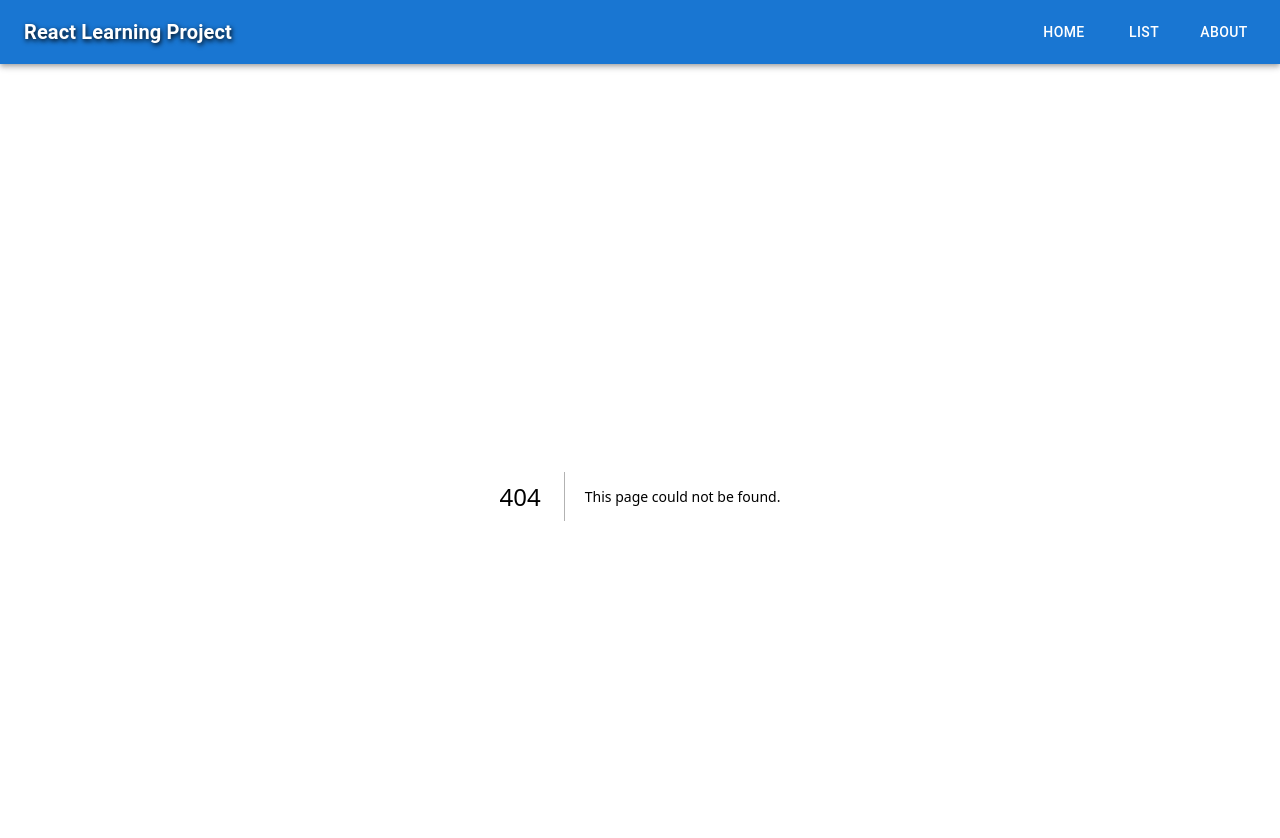
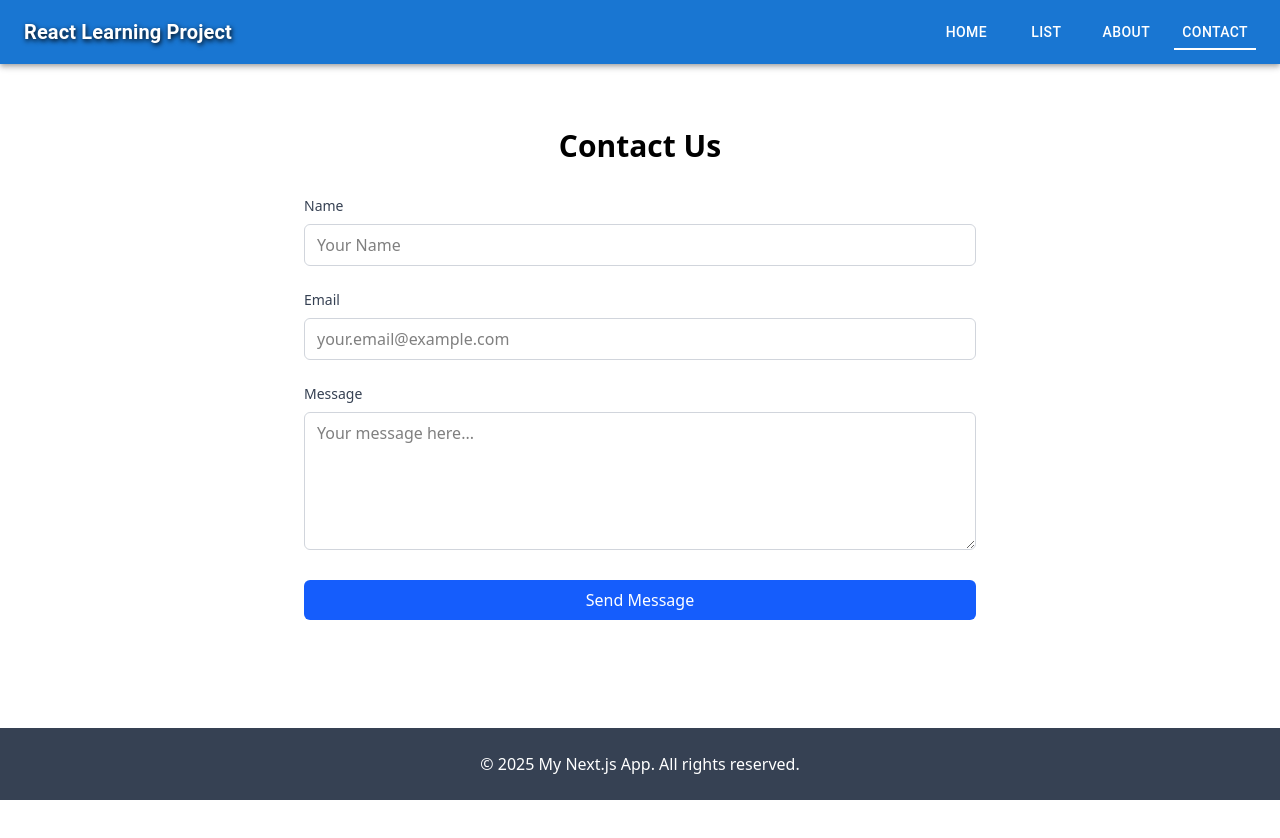
Before and after one commit to khushpreetsinghb/my-next-app, a Next.js app: page /contact in a window 1280 px wide. Before the commit this address had no page. Shown: the top 838 px of the page. After the commit the page ends 800 px from the top, so only its background shows below. Built offline with nearby package versions, Linux system fonts and the light colour scheme.

Commit message:
Created footer and Contact page

```diff
--- /dev/null
+++ b/app/contact/page.tsx
@@ -0,0 +1,6 @@
+"use client";
+import Contact from "@/components/Contact";
+
+export default function ContactPage() {
+  return <Contact />;
+}
--- a/app/layout.tsx
+++ b/app/layout.tsx
@@ -2,6 +2,8 @@ import type { Metadata } from "next";
 import { Geist, Geist_Mono } from "next/font/google";
 import EmotionRegistry from "./emotion-registry";
 import Navbar from "@/components/ReusableComponents/Navbar";
+import Footer from "@/components/ReusableComponents/Footer";
+import ToastProvider from "@/components/ToastProvider";
 import "./globals.css";
 
 const geistSans = Geist({
@@ -27,11 +29,18 @@ export default function RootLayout({
   return (
     <html lang="en">
       <body
-        className={`${geistSans.variable} ${geistMono.variable} antialiased`}
+        className={`${geistSans.variable} ${geistMono.variable} antialiased min-h-screen flex flex-col`}
       >
         <EmotionRegistry>
-          <Navbar />
-          {children}
+          <ToastProvider>
+            <div className="flex flex-col min-h-screen">
+              <Navbar />
+              <main className="flex-grow">
+                {children}
+              </main>
+              <Footer />
+            </div>
+          </ToastProvider>
         </EmotionRegistry>
       </body>
     </html>
--- /dev/null
+++ b/components/Contact.jsx
@@ -0,0 +1,120 @@
+"use client";
+
+import { useState, useEffect } from "react";
+import { toast } from 'react-toastify';
+
+export default function Contact() {
+  const [formData, setFormData] = useState({
+    name: "",
+    email: "",
+    message: ""
+  });
+
+  const handleChange = (e) => {
+    const { name, value } = e.target;
+    setFormData(prev => ({
+      ...prev,
+      [name]: value
+    }));
+  };
+
+  const handleSubmit = (e) => {
+    e.preventDefault();
+    console.log("Form submitted:", formData);
+    // Add the logic here later on - send email or save to database
+    // Show success toast
+    toast.success('Message sent successfully!', {
+      position: "top-right",
+      autoClose: 3000,
+      hideProgressBar: false,
+      closeOnClick: true,
+      pauseOnHover: true,
+      draggable: true,
+      progress: undefined,
+    });
+    // Reset form after submission
+    setFormData({ name: "", email: "", message: "" });
+  };
+
+  // Show screen width and update on resize (with cleanup).
+//   const [screenWidth, setScreenWidth] = useState(0);
+
+//   useEffect(() => {
+//     const updateWidth = () => {
+//       setScreenWidth(window.innerWidth);
+//     };
+
+//     updateWidth();
+//     window.addEventListener('resize', updateWidth);
+
+//     return () => {
+//       window.removeEventListener('resize', updateWidth);
+//     };
+//   }, []);
+
+  return (
+    <main className="container mx-auto px-4 py-8">
+      <h1 className="text-3xl font-bold text-center mb-8">Contact Us</h1>
+
+      <div className="max-w-2xl mx-auto">
+        <form onSubmit={handleSubmit} className="space-y-6">
+          <div>
+            <label htmlFor="name" className="block text-sm font-medium text-gray-700 mb-2">
+              Name
+            </label>
+            <input
+              type="text"
+              id="name"
+              name="name"
+              value={formData.name}
+              onChange={handleChange}
+              required
+              className="w-full px-3 py-2 border border-gray-300 rounded-md focus:outline-none focus:ring-2 focus:ring-blue-500 focus:border-transparent"
+              placeholder="Your Name"
+            />
+          </div>
+
+          <div>
+            <label htmlFor="email" className="block text-sm font-medium text-gray-700 mb-2">
+              Email
+            </label>
+            <input
+              type="email"
+              id="email"
+              name="email"
+              value={formData.email}
+              onChange={handleChange}
+              required
+              className="w-full px-3 py-2 border border-gray-300 rounded-md focus:outline-none focus:ring-2 focus:ring-blue-500 focus:border-transparent"
+              placeholder="your.email@example.com"
+            />
+          </div>
+
+          <div>
+            <label htmlFor="message" className="block text-sm font-medium text-gray-700 mb-2">
+              Message
+            </label>
+            <textarea
+              id="message"
+              name="message"
+              value={formData.message}
+              onChange={handleChange}
+              required
+              rows={5}
+              className="w-full px-3 py-2 border border-gray-300 rounded-md focus:outline-none focus:ring-2 focus:ring-blue-500 focus:border-transparent"
+              placeholder="Your message here..."
+            />
+          </div>
+
+          <button
+            type="submit"
+            className="w-full bg-blue-600 text-white py-2 px-4 rounded-md hover:bg-blue-700 transition duration-200 font-medium"
+          >
+            Send Message
+          </button>
+        </form>
+      </div>
+      {/* <p className="text-center text-sm text-gray-500 mt-4">Screen width: {screenWidth}px</p> */}
+    </main>
+  );
+}
--- /dev/null
+++ b/components/ReusableComponents/Footer.jsx
@@ -0,0 +1,15 @@
+"use client";
+
+const currentYear = new Date().getFullYear();
+
+const Footer = () => {
+  return (
+    <footer className="bg-gray-700 text-white py-6">
+      <div className="container mx-auto px-4 text-center">
+        <p>&copy; {currentYear} My Next.js App. All rights reserved.</p>
+      </div>
+    </footer>
+  );
+};
+
+export default Footer;
--- a/components/ReusableComponents/Navbar.jsx
+++ b/components/ReusableComponents/Navbar.jsx
@@ -47,7 +47,8 @@ export default function Navbar() {
   const menuItems = [
     { label: "Home", href: "/" },
     { label: "List", href: "/list" },
-    { label: "About", href: "/about" }
+    { label: "About", href: "/about" },
+    { label: "Contact", href: "/contact" }
   ];
 
   // Don't render until mounted to avoid hydration issues
--- /dev/null
+++ b/components/ToastProvider.jsx
@@ -0,0 +1,24 @@
+"use client";
+
+import { ToastContainer } from 'react-toastify';
+import 'react-toastify/dist/ReactToastify.css';
+
+export default function ToastProvider({ children }) {
+  return (
+    <>
+      {children}
+      <ToastContainer
+        position="top-right"
+        autoClose={3000}
+        hideProgressBar={false}
+        newestOnTop={false}
+        closeOnClick
+        rtl={false}
+        pauseOnFocusLoss
+        draggable
+        pauseOnHover
+        theme="light"
+      />
+    </>
+  );
+}
--- a/components/TodoList.jsx
+++ b/components/TodoList.jsx
@@ -8,6 +8,10 @@ export default function TodoList() {
     { id: 2, text: "Create components", completed: true },
     { id: 3, text: "Understand state management", completed: false }
   ]);
+
+  // list of fruits - demonstrating array mapping with keys
+  const fruits = ["apple", "banana", "orange", "grape", "strawberry"];
+
   const [newTodo, setNewTodo] = useState("");
 
   const addTodo = () => {
@@ -98,6 +102,14 @@ export default function TodoList() {
       <p className="mt-4 text-sm text-gray-600">
         This component demonstrates: lists, keys, array methods, conditional rendering
       </p>
+      {/* <div className="mt-4">
+        <h4 className="font-semibold mb-2">Fruits List:</h4>
+        <ul className="list-[square] list-inside text-sm">
+          {fruits.map((fruit, index) => (
+            <li key={index}>{fruit}</li>
+          ))}
+        </ul>
+      </div> */}
     </div>
   );
 }
--- a/components/UserCard.jsx
+++ b/components/UserCard.jsx
@@ -7,6 +7,8 @@ export default function UserCard({ name, email, role, avatar, isActive = true })
 
   const toggleFollow = () => {
     setIsFollowing(!isFollowing);
+    // Show an alert when button is clicked.
+    // alert(`Button clicked! Following status: ${!isFollowing ? 'Now following' : 'No longer following'}`);
   };
 
   return (
--- a/components/page.tsx
+++ b/components/page.tsx
@@ -1,7 +1,6 @@
 "use client";
 
 import { useState, useEffect } from "react";
-import Navbar from "@/components/ReusableComponents/Navbar";
 import {
   Card,
   CardContent,
@@ -48,7 +47,6 @@ export default function ComponentsPage() {
   if (loading) {
     return (
       <main>
-        <MuiNavbar />
         <Box display="flex" justifyContent="center" alignItems="center" minHeight="60vh">
           <CircularProgress />
         </Box>
@@ -59,7 +57,6 @@ export default function ComponentsPage() {
   if (error) {
     return (
       <main>
-        <MuiNavbar />
         <Box sx={{ p: 4 }}>
           <Alert severity="error">{error}</Alert>
         </Box>
@@ -69,7 +66,6 @@ export default function ComponentsPage() {
 
   return (
     <main>
-      <MuiNavbar />
       <Box sx={{ p: 4 }}>
         <Typography variant="h3" component="h1" gutterBottom textAlign="center" fontWeight="bold">
           Components Showcase
--- a/package.json
+++ b/package.json
@@ -15,7 +15,8 @@
     "@mui/material": "^7.3.6",
     "next": "16.1.1",
     "react": "19.2.3",
-    "react-dom": "19.2.3"
+    "react-dom": "19.2.3",
+    "react-toastify": "^11.0.5"
   },
   "devDependencies": {
     "@tailwindcss/postcss": "^4",
```
Also changed, not shown: 1 other file (tests, documents, lock files or other folders).
